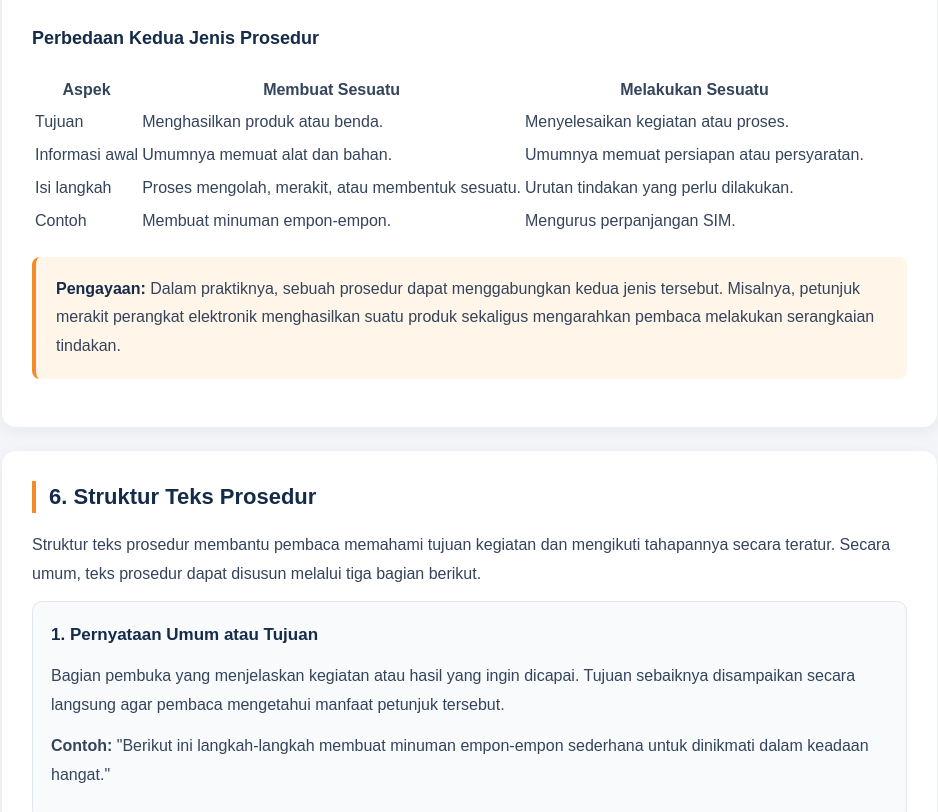
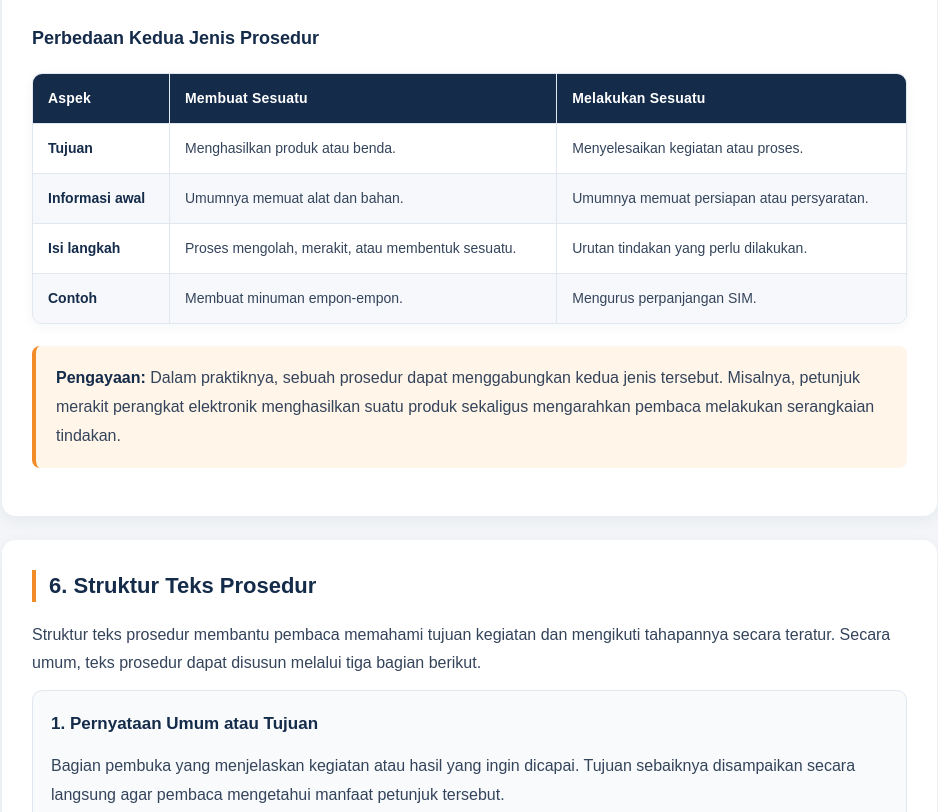
Before and after one commit to mandalaaksara/mandalaaksara.github.io, a plain HTML site: page mengembangkan-teks-prosedur.html in a window 1280 px wide. Shown: the part 3178-3990 px from the top of the page, without its empty margins (308-1246 px from the left). Drawn offline with Linux system fonts and the light colour scheme.

Commit message:
Rapikan tampilan tabel materi teks prosedur

```diff
--- a/mengembangkan-teks-prosedur.html
+++ b/mengembangkan-teks-prosedur.html
@@ -398,6 +398,87 @@
       margin: 10px 0 25px;
     }
     .lho-page .back-link:hover { color: var(--lho-orange); }
+
+
+    /* Perapian tabel materi: konsisten, terbaca, dan responsif */
+    .lho-page .table-wrap {
+      width: 100%;
+      margin: 18px 0 22px;
+      overflow-x: auto;
+      border: 1px solid var(--lho-border);
+      border-radius: 10px;
+      background: #fff;
+      box-shadow: 0 3px 12px rgba(20,43,74,.045);
+      -webkit-overflow-scrolling: touch;
+    }
+
+    .lho-page .table-wrap table {
+      width: 100%;
+      min-width: 620px;
+      border: 0;
+      border-collapse: separate;
+      border-spacing: 0;
+      table-layout: auto;
+      font-size: 14px;
+      line-height: 1.65;
+    }
+
+    .lho-page .table-wrap th,
+    .lho-page .table-wrap td {
+      padding: 13px 15px;
+      border: 0;
+      border-right: 1px solid var(--lho-border);
+      border-bottom: 1px solid var(--lho-border);
+      text-align: left;
+      vertical-align: top;
+      overflow-wrap: anywhere;
+    }
+
+    .lho-page .table-wrap th {
+      background: var(--lho-navy);
+      color: #fff;
+      font-weight: 700;
+      letter-spacing: .2px;
+    }
+
+    .lho-page .table-wrap th:last-child,
+    .lho-page .table-wrap td:last-child {
+      border-right: 0;
+    }
+
+    .lho-page .table-wrap tbody tr:last-child td {
+      border-bottom: 0;
+    }
+
+    .lho-page .table-wrap tbody tr:nth-child(even) td {
+      background: #F6F8FB;
+    }
+
+    .lho-page .table-wrap tbody tr:hover td {
+      background: #FFF7ED;
+    }
+
+    .lho-page .table-wrap td:first-child {
+      color: var(--lho-navy);
+      font-weight: 700;
+    }
+
+    @media (max-width: 650px) {
+      .lho-page .table-wrap {
+        margin: 15px -2px 20px;
+        border-radius: 8px;
+      }
+
+      .lho-page .table-wrap table {
+        min-width: 570px;
+        font-size: 13px;
+      }
+
+      .lho-page .table-wrap th,
+      .lho-page .table-wrap td {
+        padding: 11px 12px;
+      }
+    }
   </style>
   <link rel="stylesheet" href="site-shell.css?v=1">
   <link rel="canonical" href="https://mandalaaksara.github.io/mengembangkan-teks-prosedur.html">
```
